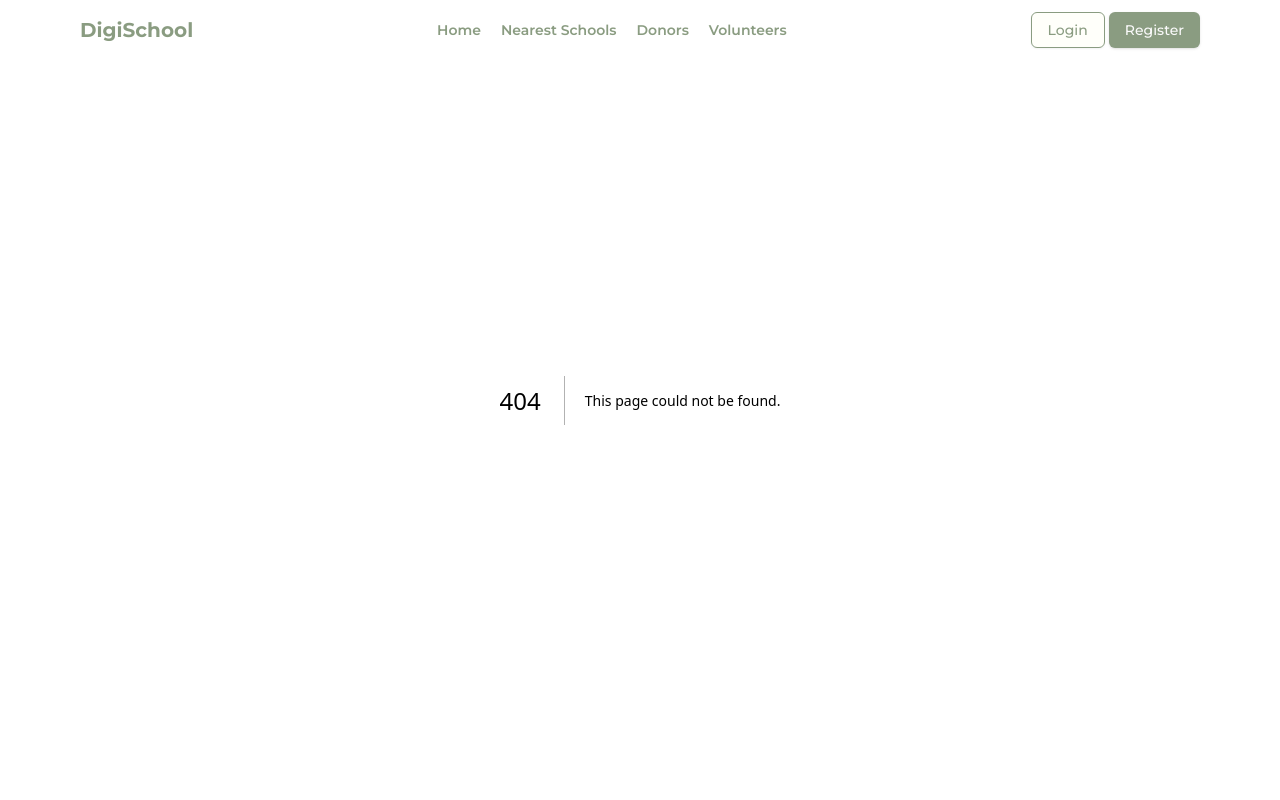
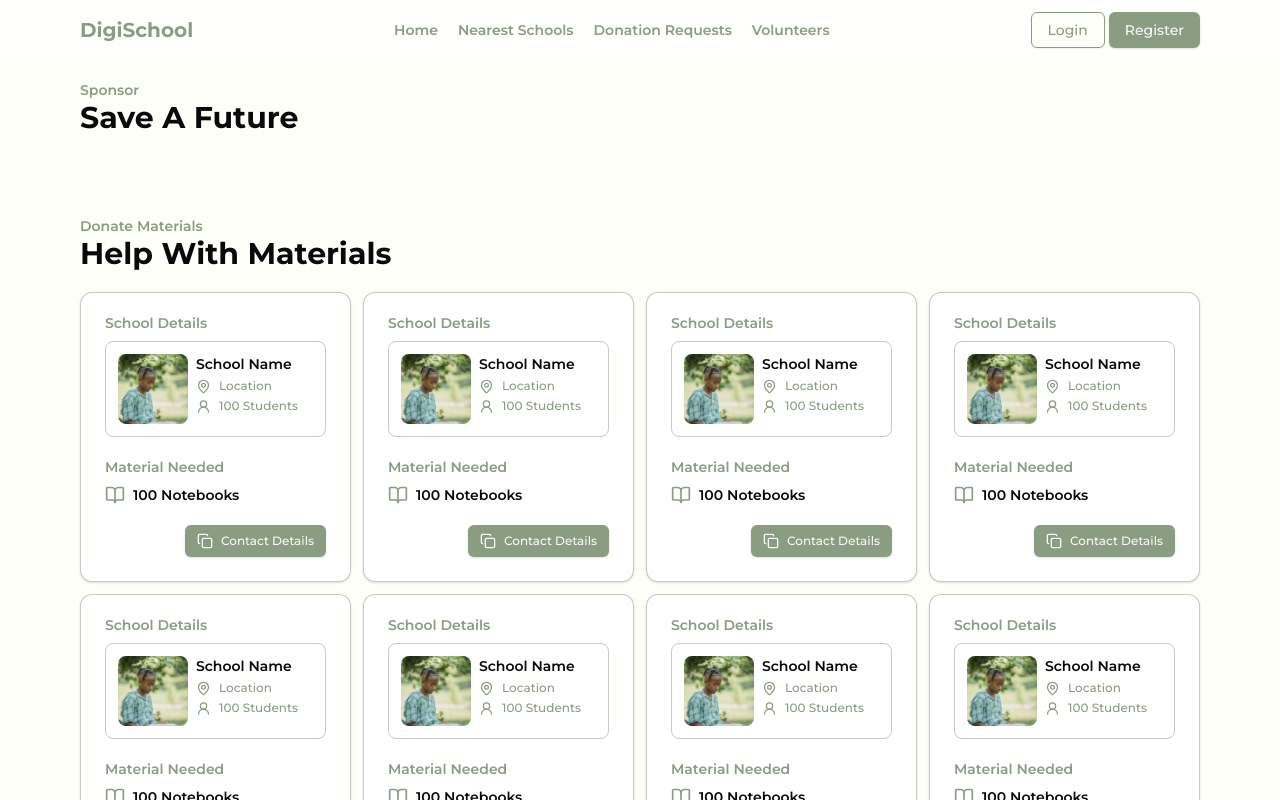
Before and after one commit to muztahiddurjoy/DigiSchool, a Next.js app in the folder frontend/: page /donation-requests in a window 1280 px wide. Before the commit this address had no page. Shown: the top 800 px of the page. Built offline with nearby package versions, Linux system fonts and the light colour scheme.

Commit message:
created material request screen

```diff
--- /dev/null
+++ b/frontend/app/donation-requests/donate/[id]/page.tsx
@@ -0,0 +1,9 @@
+import React from 'react'
+
+const SingleDonatePage = () => {
+  return (
+    <div>SingleDonatePage</div>
+  )
+}
+
+export default SingleDonatePage
--- /dev/null
+++ b/frontend/app/donation-requests/page.tsx
@@ -0,0 +1,14 @@
+import MaterialRequests from '@/components/DonationRequests/material-requests'
+import SponsorStudent from '@/components/DonationRequests/sponsor-student'
+import React from 'react'
+
+const DonationRequestsPage = () => {
+  return (
+    <div className='pt-20 pb-20 px-20'>
+        <SponsorStudent/>
+        <MaterialRequests/>
+    </div>
+  )
+}
+
+export default DonationRequestsPage
--- /dev/null
+++ b/frontend/app/donation-requests/sponsor/[id]/page.tsx
@@ -0,0 +1,9 @@
+import React from 'react'
+
+const SingleSponsorPage = () => {
+  return (
+    <div>SingleSponsorPage</div>
+  )
+}
+
+export default SingleSponsorPage
--- /dev/null
+++ b/frontend/app/quiz/page.tsx
@@ -0,0 +1,9 @@
+import React from 'react'
+
+const QuizPage = () => {
+  return (
+    <div>QuizPage</div>
+  )
+}
+
+export default QuizPage
--- /dev/null
+++ b/frontend/components/DonationRequests/material-request-adapter.tsx
@@ -0,0 +1,28 @@
+import React from 'react'
+import { Card, CardContent, CardFooter } from '../ui/card'
+import SchoolAdapter from './school-adapter'
+import { Book, BookOpen, Copy, Dot } from 'lucide-react'
+import { Button } from '../ui/button'
+
+const MaterialRequestAdapter = () => {
+  return (
+    <Card>
+      <CardContent className='py-5'>
+        <p className='text-sm text-primary font-semibold'>School Details</p>
+        <SchoolAdapter/>
+        <p className="text-primary font-semibold mt-5 text-sm">Material Needed</p>
+        <ul className='mt-2'>
+            <li className='flex items-center gap-2'>
+                <BookOpen size={20} className='text-primary'/>
+                <p className='text-sm font-semibold'>100 Notebooks</p>
+            </li>
+        </ul>
+      </CardContent>
+      <CardFooter className='flex justify-end'>
+        <Button size="sm"><Copy size={16}/> Contact Details</Button>
+      </CardFooter>
+    </Card>
+  )
+}
+
+export default MaterialRequestAdapter
--- /dev/null
+++ b/frontend/components/DonationRequests/material-requests.tsx
@@ -0,0 +1,16 @@
+import React from 'react'
+import MaterialRequestAdapter from './material-request-adapter'
+
+const MaterialRequests = () => {
+  return (
+    <div className='mt-20'>
+        <p className='text-sm text-primary font-semibold'>Donate Materials</p>
+        <p className="text-3xl font-bold">Help With Materials</p>
+        <div className="grid grid-cols-4 gap-3 mt-5">
+            {Array(10).fill("_").map((v,i)=><MaterialRequestAdapter key={i}/>)}
+        </div>
+    </div>
+  )
+}
+
+export default MaterialRequests
--- /dev/null
+++ b/frontend/components/DonationRequests/school-adapter.tsx
@@ -0,0 +1,19 @@
+import { MapPin, User2 } from 'lucide-react'
+import { Graduate } from 'next/font/google'
+import Image from 'next/image'
+import React from 'react'
+
+const SchoolAdapter = () => {
+  return (
+    <div className='border border-primary/50 rounded-lg p-3 flex mt-2 gap-2'>
+        <Image src="/nigga_1.jpg" height={200} width={200} alt='School Logo' className='h-[70px] w-[70px] object-cover rounded-lg'/>
+        <div>
+            <p className="font-semibold text-sm">School Name</p>
+            <p className="text-xs flex items-center mt-1 text-primary font-medium gap-2"><MapPin size={15}/> Location</p>
+            <p className="text-xs flex items-center mt-1 text-primary font-medium gap-2"><User2 size={15}/> 100 Students</p>
+        </div>
+    </div>
+  )
+}
+
+export default SchoolAdapter
--- /dev/null
+++ b/frontend/components/DonationRequests/sponsor-student.tsx
@@ -0,0 +1,12 @@
+import React from 'react'
+
+const SponsorStudent = () => {
+  return (
+    <div>
+        <p className='text-sm text-primary font-semibold'>Sponsor</p>
+            <p className="text-3xl font-bold">Save A Future</p>
+    </div>
+  )
+}
+
+export default SponsorStudent
--- a/frontend/components/Register/register-form-container.tsx
+++ b/frontend/components/Register/register-form-container.tsx
@@ -13,7 +13,7 @@ const RegisterFormContainer = () => {
         <CardDescription>Select account type</CardDescription>
       </CardHeader>
       <CardContent>
-        <Tabs defaultValue="account" className="w-full">
+        <Tabs defaultValue="student" className="w-full">
           <TabsList className='w-full'>
             <TabsTrigger className='flex-1' value="student">Student</TabsTrigger>
             <TabsTrigger className='flex-1' value="teacher">Teacher</TabsTrigger>
--- a/frontend/components/common/navbar.tsx
+++ b/frontend/components/common/navbar.tsx
@@ -14,7 +14,7 @@ const Navbar = () => {
           <Link href="/nearest-digischools">Nearest Schools</Link>
         </li>
         <li>
-          <Link href="/">Donors</Link>
+          <Link href="/donation-requests">Donation Requests</Link>
         </li>
         <li>
           <Link href="/">Volunteers</Link>
--- a/frontend/components/ui/tabs.tsx
+++ b/frontend/components/ui/tabs.tsx
@@ -29,7 +29,7 @@ const TabsTrigger = React.forwardRef<
   <TabsPrimitive.Trigger
     ref={ref}
     className={cn(
-      "inline-flex items-center justify-center whitespace-nowrap rounded-md px-3 py-1 text-sm font-medium ring-offset-background transition-all focus-visible:outline-none focus-visible:ring-2 focus-visible:ring-ring focus-visible:ring-offset-2 disabled:pointer-events-none disabled:opacity-50 data-[state=active]:bg-background data-[state=active]:text-foreground data-[state=active]:shadow",
+      "inline-flex items-center justify-center whitespace-nowrap rounded-md px-3 py-1 text-sm font-medium ring-offset-background transition-all focus-visible:outline-none focus-visible:ring-2 focus-visible:ring-ring focus-visible:ring-offset-2 disabled:pointer-events-none disabled:opacity-50 data-[state=active]:bg-primary data-[state=active]:text-white data-[state=active]:shadow",
       className
     )}
     {...props}
```
